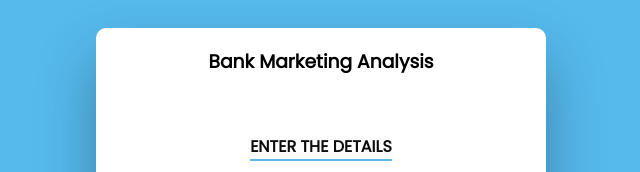
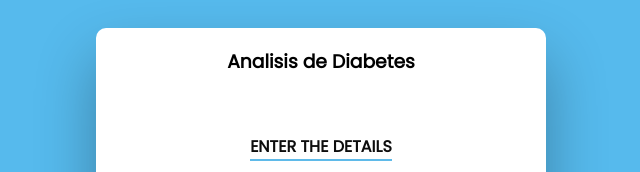
Before and after one commit to juvenalcaceres/mlops-webapp-up-proy2, a Flask app: page / in a window 1280 px wide. Shown: the top 172 px of the page, without its empty margins (319-959 px from the left). Run offline with Flask 2, Linux system fonts and the light colour scheme.

Commit message:
add readme

```diff
--- a/web_apps/templates/index.html
+++ b/web_apps/templates/index.html
@@ -1,19 +1,14 @@
 <html>
 
-  <title>Bank Marketing</title>
-
-
+  <title>Analisis de Diabetes</title>
   <head>
     <link href="{{ url_for('static', filename='style.css') }}" rel="stylesheet">
     <meta name="viewport" content="width=device-width, initial-scale=1">
   </head>
-
-
-
   <div class="wrapper fadeInDown">
     <div id="formContent">
       <!-- Tabs Titles -->
-      <h3>Bank Marketing Analysis</h3>
+      <h3>Analisis de Diabetes</h3>
       <h2 class="active"> Enter the details </h2>
 
       <!-- Login Form -->
```
Also changed, not shown: README.md.
